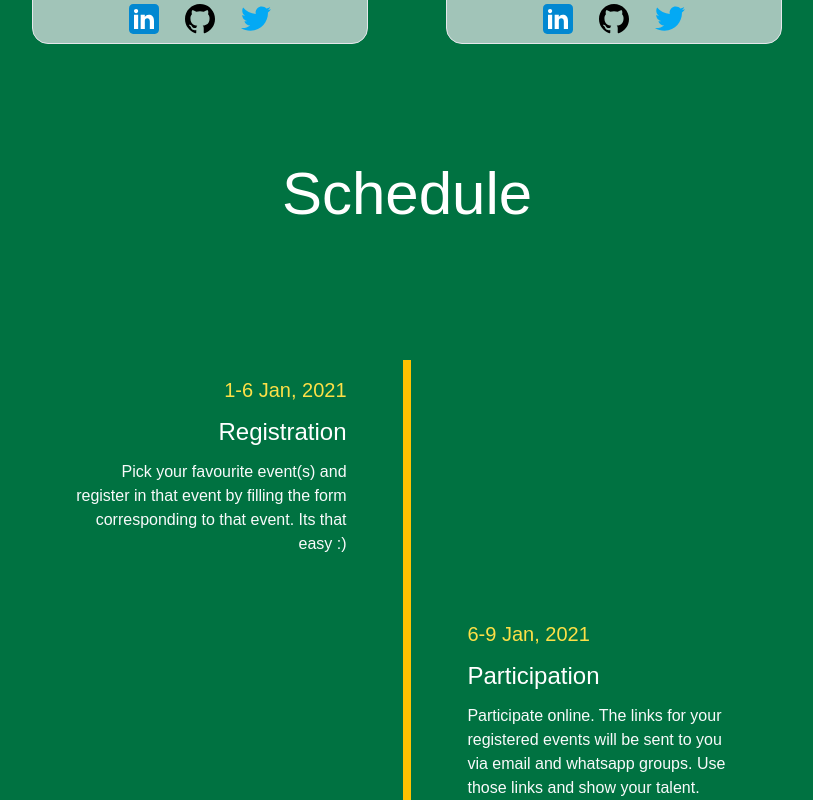
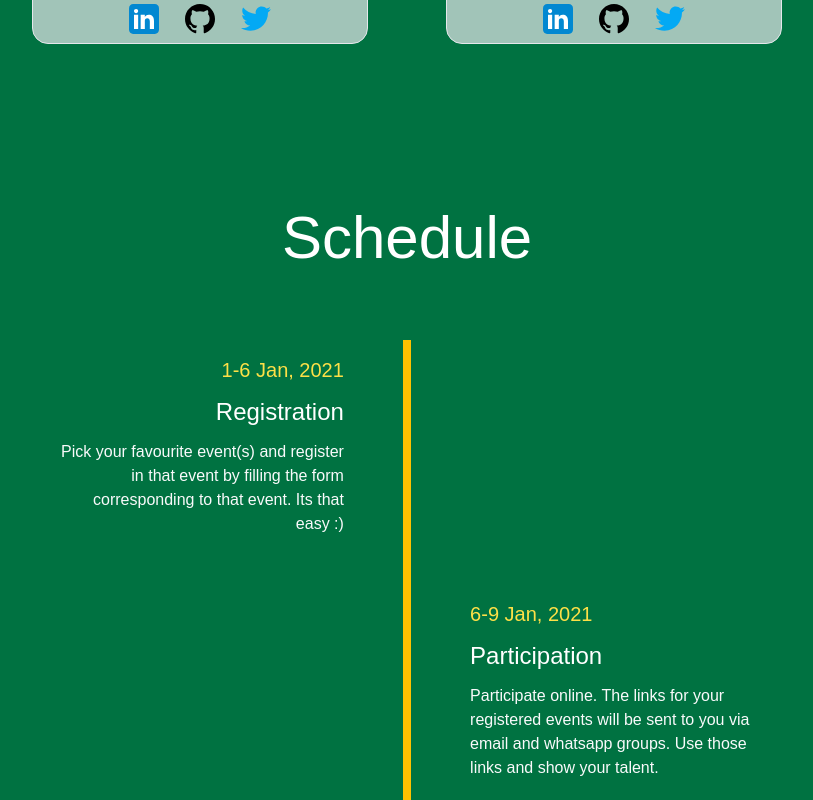
Before and after one commit to ICEFOSS/hackfit, a React (Create React App) app: page / in a window 1280 px wide. Shown: the part 2860-3660 px from the top of the page, without its empty margins (305-1118 px from the left). Built offline with nearby package versions, Linux system fonts and the light colour scheme.

Commit message:
added margins on schedule

```diff
--- a/src/App.js
+++ b/src/App.js
@@ -20,7 +20,7 @@ const App = () => {
       <Mentor />
       <Sponsors />
       <Faq />
-      <Footer />
+      {/* <Footer /> */}
     </div>
   );
 };
--- a/src/components/schedule.js
+++ b/src/components/schedule.js
@@ -1,13 +1,13 @@
 export default function Schedule() {
   return (
-    <section className="ml-0 md:ml-36"
+    <section className="ml-0 md:ml-36 mt-20"
       id="Schedule">
-      <div className="bg-brochgreen text-white py-8">
-        <h1 className="mx-6 mt-1 font-pixe text-center text-white text-5xl md:text-6xl sm:text-center sm:mx-0">Schedule</h1>
-        <div className="container mx-auto flex flex-col justify-center items-start md:flex-row my-12 md:my-24">
+      <div className="bg-brochgreen text-white">
+        <h1 className="text-center text-white text-5xl md:text-6xl sm:mx-0">Schedule</h1>
+        <div className="container mx-auto flex flex-col justify-evenly items-start md:flex-row my-6 md:my-12">
           <div className="ml-0 lg:w-2/3 sticky">
             <div className="container mx-auto w-full h-full">
-              <div className="relative wrap overflow-hidden p-10 h-full">
+              <div className="relative wrap overflow-hidden p-6 h-full">
                 <div
                   className="border-2-2 border-yellow-555 absolute h-full border"
                   style={{ right: '50%', border: '2px solid #FFC100', borderRadius: '1%' }}></div>
```
